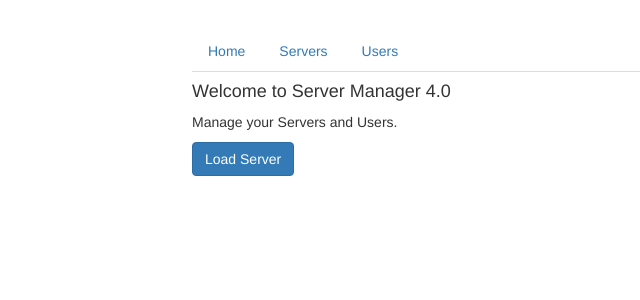
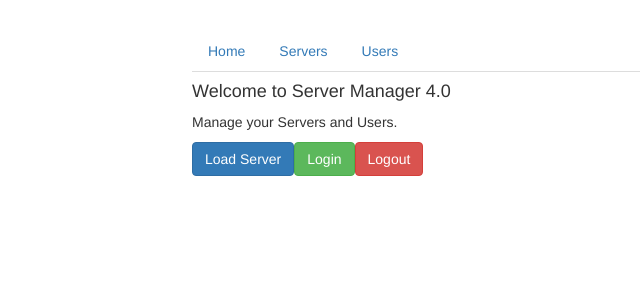
Before and after one commit to ArthurZPC/angular-learning, an Angular app: page / in a window 1280 px wide. Shown: the top 300 px of the page, without its empty margins (73-713 px from the left). Built offline with nearby package versions, Linux system fonts and the light colour scheme.

Commit message:
#149 lesson - routing :
- added fake login and logout buttons

```diff
--- a/src/app/home/home.component.html
+++ b/src/app/home/home.component.html
@@ -1,3 +1,5 @@
 <h4>Welcome to Server Manager 4.0</h4>
 <p>Manage your Servers and Users.</p>
 <button class="btn btn-primary" (click)="onLoadServer(1)">Load Server</button>
+<button class="btn btn-success" (click)="onLogin()">Login</button>
+<button class="btn btn-danger" (click)="onLogout()">Logout</button>
--- a/src/app/home/home.component.ts
+++ b/src/app/home/home.component.ts
@@ -1,5 +1,6 @@
 import { Component, OnInit } from '@angular/core';
 import { Router } from '@angular/router';
+import { AuthService } from '../auth.service';
 
 @Component({
   selector: 'app-home',
@@ -8,14 +9,22 @@
   styleUrls: ['./home.component.css'],
 })
 export class HomeComponent implements OnInit {
-  constructor(private router: Router) {}
+  constructor(private router: Router, private authService: AuthService) {}
 
   ngOnInit() {}
 
   onLoadServer(id: number) {
-    this.router.navigate(['/servers', id, 'edit'], {
+    this.router.navigate(['servers', id, 'edit'], {
       queryParams: { allowEdit: '1' },
       fragment: 'loading',
     });
   }
+
+  onLogin() {
+    this.authService.login();
+  }
+
+  onLogout() {
+    this.authService.logout();
+  }
 }
```
